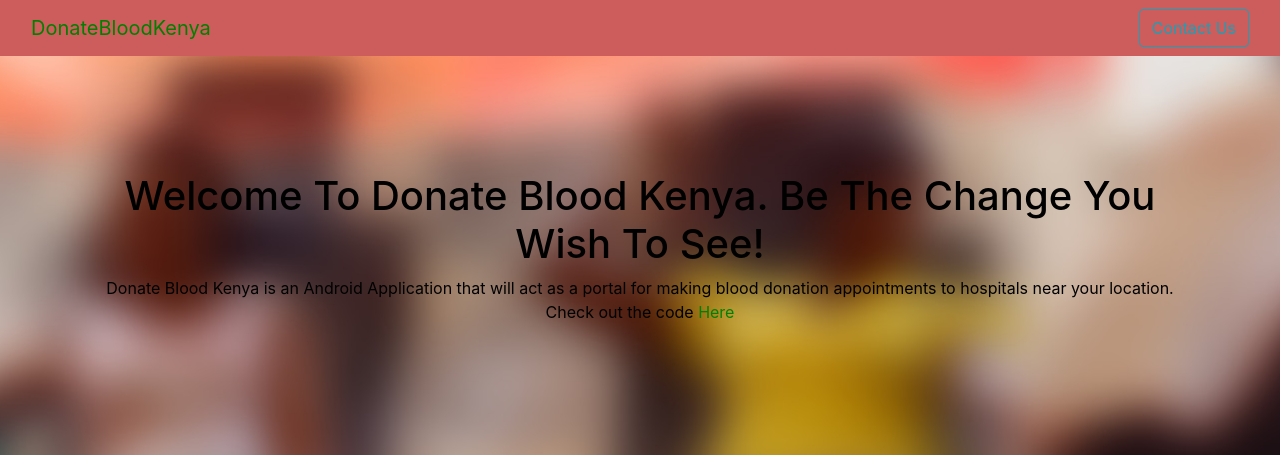
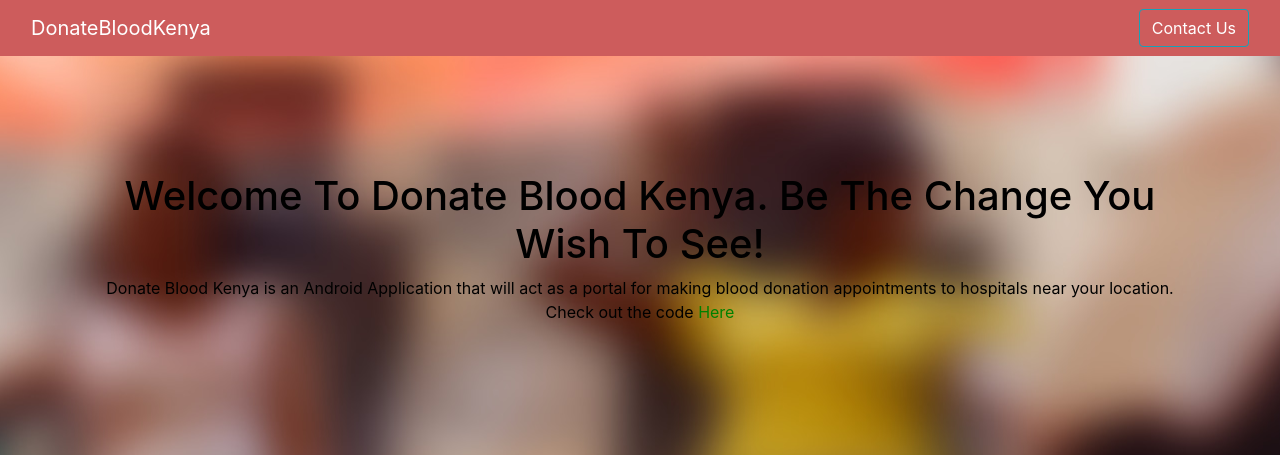
Before and after one commit to rbichage/dbk_web, a Django app: page / in a window 1280 px wide. Shown: the top 455 px of the page. Run offline with Django 3.2, Linux system fonts and the light colour scheme; some libraries are stand-ins or nearby versions.

Commit message:
more changes

```diff
--- a/accounts/templates/accounts/index.html
+++ b/accounts/templates/accounts/index.html
@@ -7,9 +7,9 @@
     <nav class="navbar navbar-inverse" style="background:indianred ">
   <div class="container-fluid">
     <div class="navbar-header">
-      <a class="navbar-brand" href="#">DonateBloodKenya</a>
+      <a class="navbar-brand" href="#" style="color: white">DonateBloodKenya</a>
     </div>
-    <button class="btn btn-outline-info">Contact Us</button>
+    <button class="btn btn-outline-info" style="color: white" href="#">Contact Us</button>
   </div>
 </nav>
 
```
